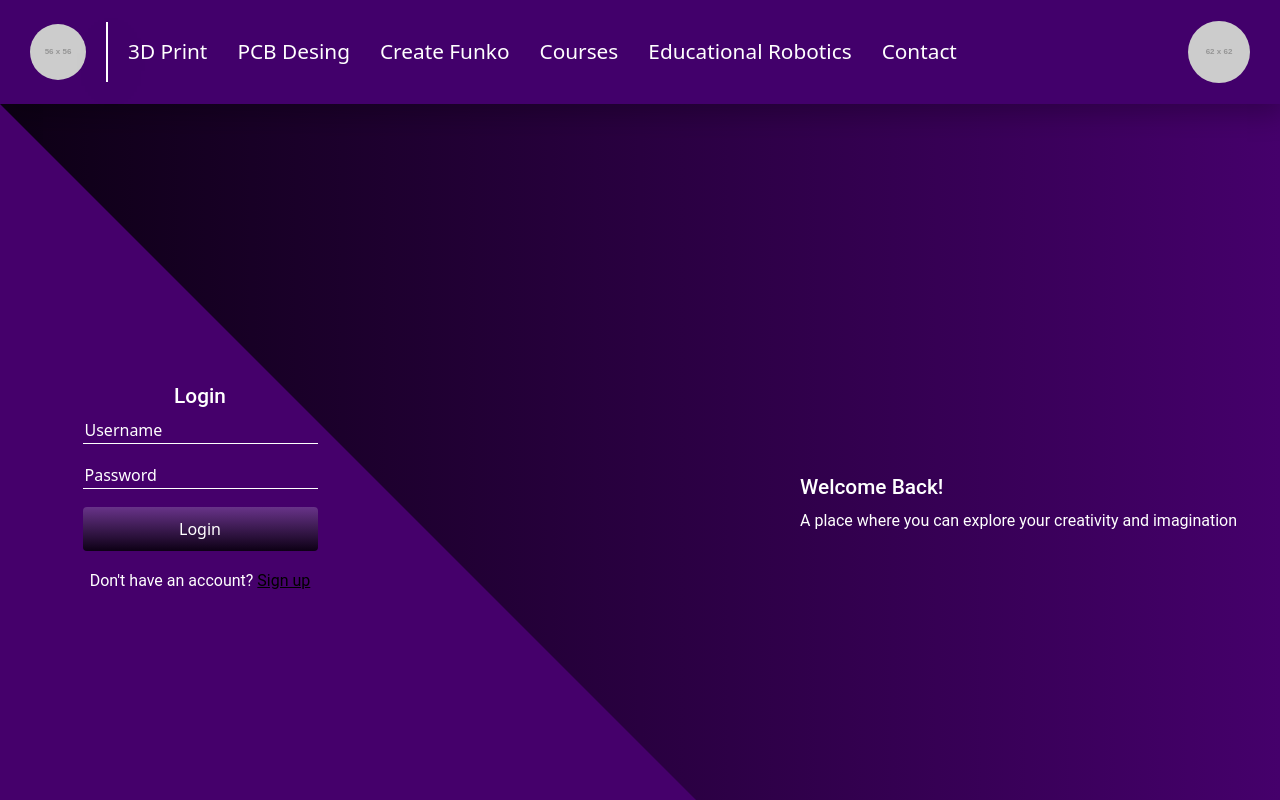
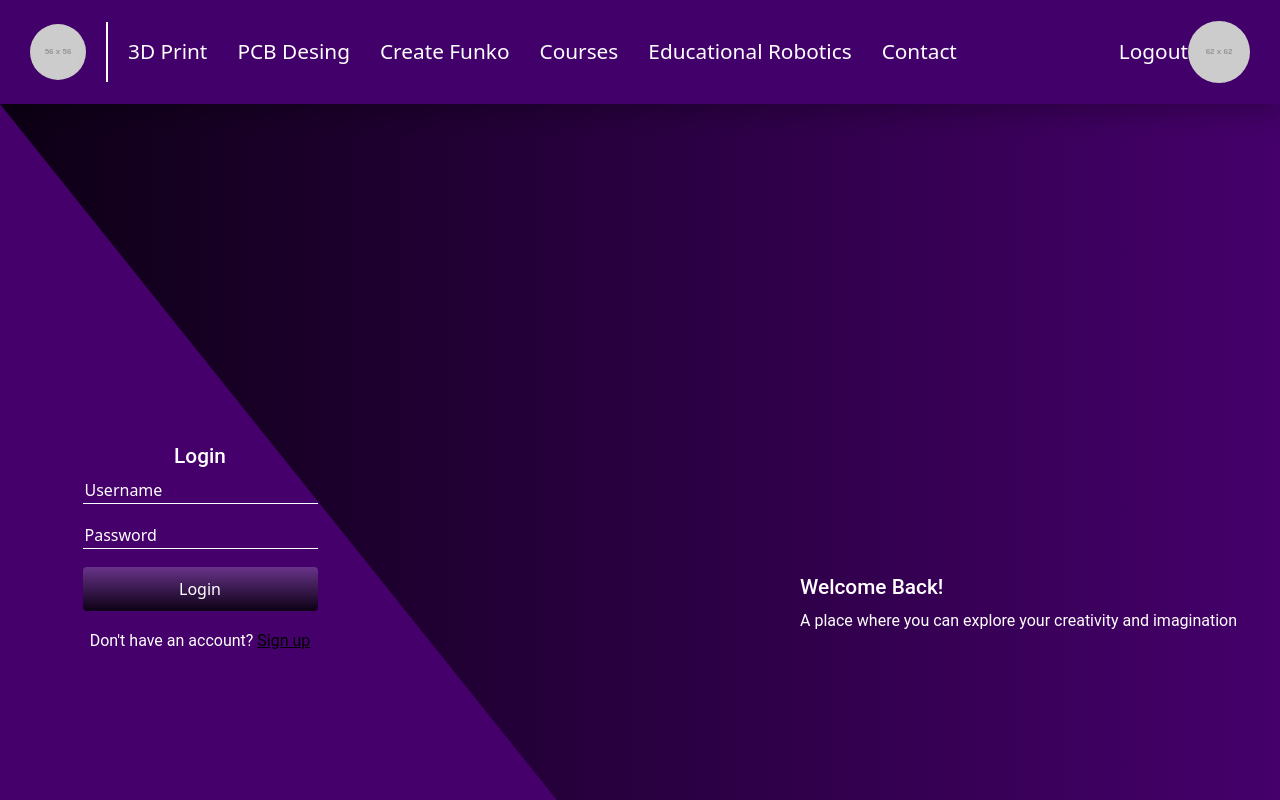
Before and after one commit to LOSU028/MythBots_TDC, an Angular app in the folder MythBots/: page /login in a window 1280 px wide. Shown: the top 800 px of the page. Built offline with nearby package versions, Linux system fonts and the light colour scheme; sample sign-in values are in the browser's storage.

Commit message:
Correciones e implementacion de observable, navbar y footer ya no se muestran amenos que se este logeado, asimismo, si el usuario hace logout estos dejan de mostrarse y se redirecciona a la página de login

```diff
--- a/MythBots/src/app/app.component.html
+++ b/MythBots/src/app/app.component.html
@@ -1,5 +1,9 @@
-<app-navbar></app-navbar>
+@if (isLogged) {
+  <app-navbar></app-navbar>
+}
 <main>
   <router-outlet></router-outlet>
 </main>
-<app-footer></app-footer>
+@if (isLogged) {
+  <app-footer></app-footer>
+}
--- a/MythBots/src/app/app.component.ts
+++ b/MythBots/src/app/app.component.ts
@@ -1,7 +1,8 @@
-import { Component } from '@angular/core';
+import { Component, OnInit } from '@angular/core';
 import { RouterOutlet } from '@angular/router';
 import { NavbarComponent } from './components/layout/navbar/navbar.component';
 import { FooterComponent } from './components/layout/footer/footer.component';
+import { AuthService } from './core/services/auth.service';
 
 @Component({
   selector: 'app-root',
@@ -10,6 +11,21 @@ import { FooterComponent } from './components/layout/footer/footer.component';
   templateUrl: './app.component.html',
   styleUrl: './app.component.scss'
 })
-export class AppComponent {
+export class AppComponent implements OnInit{
+  isLogged: boolean = false
+  constructor(private authService: AuthService){
+    authService.loginObs.subscribe((isLogged:boolean) => {
+      this.isLogged = isLogged;
+    })
+  }
+
+  ngOnInit(): void {
+    console.log(localStorage.getItem("USER_TOKEN"));
+    if (localStorage.getItem("USER_TOKEN")){
+      console.log("yes");
+      this.isLogged = true;
+    }
+  }
+
   title = 'MythBots';
 }
--- a/MythBots/src/app/components/layout/navbar/navbar.component.html
+++ b/MythBots/src/app/components/layout/navbar/navbar.component.html
@@ -16,6 +16,9 @@
         </div>
 
         <!-- Icono de cuenta de usuario -->
+        <a class="navbar-item__link" [routerLink]="['/login']" (click)="logout()">
+            <span class="navbar-item__text">Logout</span>
+        </a>
         <div class="navbar-account"></div>
 
         <!-- Icono de hamburguesa para dispositivos pequeños -->
--- a/MythBots/src/app/components/layout/navbar/navbar.component.ts
+++ b/MythBots/src/app/components/layout/navbar/navbar.component.ts
@@ -1,6 +1,7 @@
-import { Component } from '@angular/core';
+import { Component, inject } from '@angular/core';
 import { CommonModule } from '@angular/common';
 import { RouterLink } from '@angular/router';
+import { AuthService } from '../../../core/services/auth.service';
 
 @Component({
   selector: 'app-navbar',
@@ -11,6 +12,8 @@ import { RouterLink } from '@angular/router';
 })
 export class NavbarComponent {
   // Definición de los elementos del menú
+
+  authService = inject(AuthService);
   menuItems = [
     { title: '3D Print', path: '/3d-print' },
     { title: 'PCB Desing', path: '/pcb-desing' },
@@ -21,6 +24,9 @@ export class NavbarComponent {
   ];
 
   // Acción al hacer clic en el icono de hamburguesa
+  logout(){
+    this.authService.logout();
+  }
   onHamburgerClick(): void {
     console.log('Hamburguesa clickeada'); // Simulación del sidebar
   }
--- a/MythBots/src/app/components/paths/login/login.component.scss
+++ b/MythBots/src/app/components/paths/login/login.component.scss
@@ -21,7 +21,7 @@ input.ng-dirty.ng-invalid{
     width: 0%;
     float: left;
     height: 0;
-    border-bottom: 800px solid $color-primary-5;
+    border-bottom: 1000px solid $color-primary-5;
     border-right: 800px solid transparent;
     justify-content: center;
     align-items: center;
@@ -29,7 +29,7 @@ input.ng-dirty.ng-invalid{
 }
 
 .login-form{
-    top: 260px;
+    top: 40vh;
     position: absolute;
     display: flex;
     flex-direction: column;
--- a/MythBots/src/app/components/paths/login/login.component.ts
+++ b/MythBots/src/app/components/paths/login/login.component.ts
@@ -2,6 +2,7 @@ import { Component, inject } from '@angular/core';
 import { FormGroup, FormsModule, ReactiveFormsModule, Validators, FormBuilder } from '@angular/forms';
 import { Router, RouterLink } from '@angular/router';
 import { AuthService } from '../../../core/services/auth.service';
+import { LoginService } from '../../../core/services/login.service';
 @Component({
   selector: 'app-login',
   standalone: true,
@@ -12,10 +13,10 @@ import { AuthService } from '../../../core/services/auth.service';
 export class LoginComponent {
 
   loginForm: FormGroup;
-  authService = inject(AuthService)
+  loginService = inject(LoginService);
   router = inject(Router);
 
-  constructor(formBuilder: FormBuilder){
+  constructor(formBuilder: FormBuilder, private authService: AuthService){
     this.loginForm = formBuilder.group({
       username:['', [Validators.required, Validators.minLength(4)]],
       password: ['', [Validators.required, Validators.pattern]]
@@ -25,10 +26,13 @@ export class LoginComponent {
   login(){
     if (this.loginForm.valid){
       console.log('Logeando...')
-      this.authService.login(this.loginForm.value).subscribe({
+      this.loginService.login(this.loginForm.value).subscribe({
         next:(response) =>{
           console.log(response);
-          this.router.navigate(['']);
+          if (this.authService.isAuthenticated()){
+            this.authService.saveToken();
+            this.router.navigate(['']);
+          }
         }
       })
     }
--- a/MythBots/src/app/components/paths/registrarse/registrarse.component.scss
+++ b/MythBots/src/app/components/paths/registrarse/registrarse.component.scss
@@ -22,7 +22,7 @@ input.ng-dirty.ng-invalid{
 .register-container {
     width: 100%;
     height: 0;
-    border-top: 800px solid $color-primary-5;
+    border-top: 1000px solid $color-primary-5;
     border-left: 900px solid transparent;
     justify-content: center;
 }
--- a/MythBots/src/app/components/paths/registrarse/registrarse.component.ts
+++ b/MythBots/src/app/components/paths/registrarse/registrarse.component.ts
@@ -2,6 +2,7 @@ import { Component, inject } from '@angular/core';
 import { FormsModule, ReactiveFormsModule, Validators, FormBuilder, FormGroup } from '@angular/forms';
 import { Router,RouterLink } from '@angular/router';
 import { AuthService } from '../../../core/services/auth.service';
+import { RegisterService } from '../../../core/services/register.service';
 
 @Component({
   selector: 'app-registrarse',
@@ -12,7 +13,7 @@ import { AuthService } from '../../../core/services/auth.service';
 })
 export class RegistrarseComponent {
   form: FormGroup;
-  authService = inject(AuthService)
+  registerService = inject(RegisterService);
   router = inject(Router);
 
   constructor(formBuilder: FormBuilder){
@@ -26,7 +27,7 @@ export class RegistrarseComponent {
   registrar(){
     if (this.form.valid){
       console.log('Registrando...')
-      this.authService.register(this.form.value).subscribe({
+      this.registerService.register(this.form.value).subscribe({
         next:(response) =>{
           console.log(response);
           this.router.navigate(['login']);
--- a/MythBots/src/app/core/services/auth.service.ts
+++ b/MythBots/src/app/core/services/auth.service.ts
@@ -1,28 +1,43 @@
 import { HttpClient } from '@angular/common/http';
-import { Injectable } from '@angular/core';
-import { ApiResponse, LoginPayload, User, RegisterPayload } from '../model/common.model';
+import { inject, Injectable } from '@angular/core';
+import { ApiResponse, LoginPayload, User, } from '../model/common.model';
 import { ApiEndpoint, LocalStorage } from '../constants/constants';
-import { map } from 'rxjs';
+import { BehaviorSubject, map } from 'rxjs';
+import { LoginService } from './login.service';
+import { Router } from '@angular/router';
 @Injectable({
   providedIn: 'root'
 })
 export class AuthService {
+  //observable de isLoggedIn
+  //separar login y register en sus respectivos serivcios
+  private token = '';
+  private isLogged: boolean = false;
+  router = inject(Router);
+  loginObs:BehaviorSubject<boolean> = new BehaviorSubject(false);
+  constructor(private http:HttpClient, private loginService: LoginService) { }
+  //guardar token
+  //eliminar token
 
-  constructor(private http:HttpClient) { }
 
-  register(payload: RegisterPayload){
-    return this.http.post<ApiResponse<User>>(`${ApiEndpoint.Auth.Register}`,payload)
+  saveToken(){
+    this.token = this.loginService.getToken();
+    localStorage.setItem(LocalStorage.token, this.token);
   }
 
-  login(payload: LoginPayload){
-    return this.http.post<ApiResponse<User>>(`${ApiEndpoint.Auth.Login}`,payload)
-    .pipe(
-      map((response) => {
-        if(response.status && response.token){
-          localStorage.setItem(LocalStorage.token, response.token);
-        }
-        return response;
-      })
-    );
+  logout(){
+    localStorage.removeItem("USER_TOKEN")
+    this.router.navigate(['login'])
+    this.isLogged = false;
+    this.loginObs.next(this.isLogged);
+  }
+
+  isAuthenticated(): boolean {
+    const token = this.loginService.getToken();
+    if(token){
+      this.isLogged = true
+      this.loginObs.next(this.isLogged);
+    }
+    return !!token;
   }
 }
--- /dev/null
+++ b/MythBots/src/app/core/services/login.service.ts
@@ -0,0 +1,29 @@
+import { HttpClient } from '@angular/common/http';
+import { Injectable } from '@angular/core';
+import { LoginPayload } from '../model/common.model';
+import { ApiResponse, User, } from '../model/common.model';
+import { ApiEndpoint } from '../constants/constants';
+import { tap } from 'rxjs';
+@Injectable({
+  providedIn: 'root'
+})
+export class LoginService {
+
+  constructor(private http: HttpClient) { }
+  token = '';
+
+  login(payload: LoginPayload){
+    return this.http.post<ApiResponse<User>>(`${ApiEndpoint.Auth.Login}`,payload)
+      .pipe(
+        tap((response:ApiResponse<User>)=>{
+          if(response.token){
+            this.token = response.token;
+          }
+        })
+      )
+  }
+
+  getToken(){
+    return this.token;
+  }
+}
--- /dev/null
+++ b/MythBots/src/app/core/services/register.service.ts
@@ -0,0 +1,16 @@
+import { HttpClient } from '@angular/common/http';
+import { Injectable } from '@angular/core';
+import { RegisterPayload } from '../model/common.model';
+import { ApiResponse, User, } from '../model/common.model';
+import { ApiEndpoint } from '../constants/constants';
+@Injectable({
+  providedIn: 'root'
+})
+export class RegisterService {
+
+  constructor(private http: HttpClient) { }
+
+  register(payload: RegisterPayload){
+    return this.http.post<ApiResponse<User>>(`${ApiEndpoint.Auth.Register}`,payload)
+  }
+}
```
Also changed, not shown: 2 other files (tests, documents, lock files or other folders).
